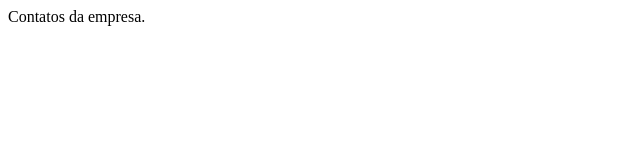
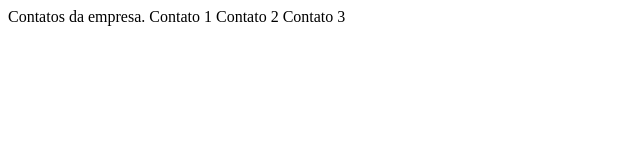
Before and after one commit to ericautfpr/aula-devops-noite, a plain HTML site: page contatos.html in a window 1280 px wide. Shown: the whole page, without its empty margins (0-640 px from the left). Drawn offline with Linux system fonts and the light colour scheme.

Commit message:
add contatos

```diff
--- a/contatos.html
+++ b/contatos.html
@@ -7,5 +7,11 @@
 </head>
 <body>
     Contatos da empresa.
+
+    Contato 1
+
+    Contato 2
+
+    Contato 3
 </body>
 </html>
```
